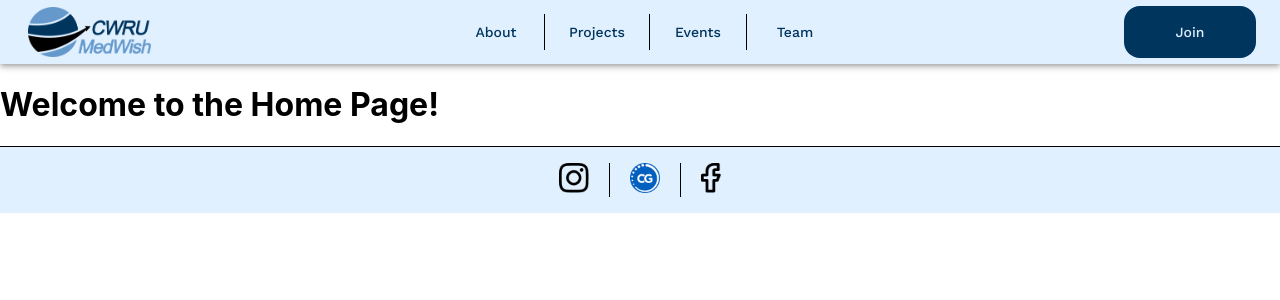
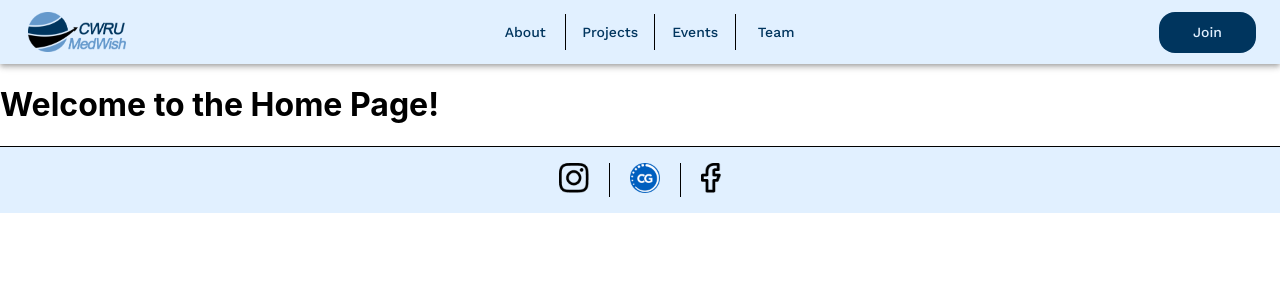
Before and after one commit to roshankern/CWRU-MedWish-Website, a React (Create React App) app: page / in a window 1280 px wide. Shown: the top 300 px of the page. Built offline with nearby package versions, Linux system fonts and the light colour scheme; the HTML template or start-up script is replaced by a standard one.

Commit message:
Compress app bar (#16)
* make hamburger menu

* use wide content

* finish app bar

```diff
--- a/package.json
+++ b/package.json
@@ -3,11 +3,11 @@
   "version": "0.1.0",
   "private": true,
   "dependencies": {
+    "@emailjs/browser": "^3.11.0",
     "@emotion/react": "^11.11.1",
     "@emotion/styled": "^11.11.0",
+    "@fontsource/work-sans": "^5.0.5",
     "@mui/icons-material": "^5.14.0",
-    "@mui/material": "^5.14.0",
-    "@fontsource/work-sans": "^5.0.5",
     "@mui/material": "^5.13.5",
     "@testing-library/jest-dom": "^5.16.5",
     "@testing-library/react": "^13.4.0",
--- a/src/components/CustomAppBar/CustomAppBar.js
+++ b/src/components/CustomAppBar/CustomAppBar.js
@@ -1,22 +1,53 @@
-// CustomAppBar.js
-import React, { useState, useEffect } from "react";
+import React, { useState } from "react";
 import { Link as RouterLink } from "react-router-dom";
 import AppBar from "@mui/material/AppBar";
 import Toolbar from "@mui/material/Toolbar";
 import Button from "@mui/material/Button";
 import Box from "@mui/material/Box";
+import IconButton from "@mui/material/IconButton";
+import Drawer from "@mui/material/Drawer";
+import MenuIcon from "@mui/icons-material/Menu";
+import useMediaQuery from "@mui/material/useMediaQuery";
+import { useTheme } from "@mui/material/styles";
 import MedWishLogo from './CustomAppBar_MedWishLogo.png';
 
-const Divider = () => <Box borderRight={1} borderColor="black" mx={2} />;
+const Divider = () => <Box borderRight={1} borderColor="black" mx={1} />;
 
-function CustomAppBar() {
-    return (
-        <AppBar position="static">
-            <Toolbar>
-                <Box display="flex" justifyContent="left">
-                    <Button color="secondary" component={RouterLink} to="/" startIcon={<img src={MedWishLogo} alt="MedWish Logo" style={{ height: "50px", objectFit: 'contain' }} />} />
+const MedWishLogoButton = () => (
+    <Box display="flex" flexGrow={1} justifyContent="left">
+        <Button color="secondary" component={RouterLink} to="/" startIcon={<img src={MedWishLogo} alt="MedWish Logo" style={{ height: "40px", objectFit: 'contain' }} />} />
     </Box>
+);
 
+const JoinButton = () => (
+    <Box display="flex" flexGrow={1} justifyContent="right">
+        <a
+            href="https://community.case.edu/MedWish/club_signup"
+            target="_blank"
+            rel="noopener noreferrer"
+            style={{ textDecoration: 'none' }}
+        >
+            <Box
+                display="flex"
+                alignItems="center"
+                justifyContent="center"
+                bgcolor="#00355E"
+                borderRadius="16px"
+                px={2}
+                py={1}
+                width="65px"
+                height="25px"
+                cursor="pointer"
+            >
+                <Button color="primary" sx={{ textTransform: 'none' }}>
+                    Join
+                </Button>
+            </Box>
+        </a>
+    </Box>
+);
+
+const WideMenuContent = () => (
     <Box display="flex" justifyContent="center" flexGrow={2}>
         <Button color="secondary" component={RouterLink} to="/about" sx={{ textTransform: 'none' }}>About</Button>
         <Divider />
@@ -26,35 +57,57 @@ function CustomAppBar() {
         <Divider />
         <Button color="secondary" component={RouterLink} to="/team" sx={{ textTransform: 'none' }}>Team</Button>
     </Box>
+);
 
-                <a
-    href="https://community.case.edu/MedWish/club_signup"
-    target="_blank"
-    rel="noopener noreferrer"
-    style={{ textDecoration: 'none' }}  // Removes underline from the link
->
-    <Box
-        display="flex"
-        alignItems="center"
-        justifyContent="center"
-        bgcolor="#00355E"
-        borderRadius="16px"
-        px={2}
-        py={1}
-        width="100px"
-        cursor="pointer"  // Changes the cursor to a hand when hovering over the box
-    >
-        <Button
-            color="primary"
-            sx={{ textTransform: 'none' }}  // No uppercasing of the text
-        >
-            Join
-        </Button>
+const MobileDrawerContent = () => (
+    <Box display="flex" flexDirection="column" alignItems="center" p={2}>
+        <WideMenuContent />
     </Box>
-</a>
+);
+
+function CustomAppBar() {
+    const [isDrawerOpen, setIsDrawerOpen] = useState(false);
+    const theme = useTheme();
+    const isMobile = useMediaQuery(theme.breakpoints.down('sm'));
+
+    const toggleDrawer = (open) => (event) => {
+        setIsDrawerOpen(open);
+    };
+
+    return (
+        <AppBar position="static">
+            <Toolbar>
+                {isMobile ? (
+                    <>
+                        {/* MedWish Logo on the left */}
+                        <MedWishLogoButton />
+
+                        {/* Hamburger Icon in the center */}
+                        <IconButton color="secondary" onClick={toggleDrawer(true)}>
+                            <Box display="flex" flexGrow={1} justifyContent="center">
+                                <IconButton color="secondary" onClick={toggleDrawer(true)}>
+                                    <MenuIcon />
+                                </IconButton>
+                            </Box>
+                        </IconButton>
+
+                        {/* Join Button on the right */}
+                        <JoinButton />
+
+                        <Drawer anchor="top" open={isDrawerOpen} onClose={toggleDrawer(false)}>
+                            <MobileDrawerContent />
+                        </Drawer>
+                    </>
+                ) : (
+                    <>
+                        <MedWishLogoButton />
+                        <WideMenuContent />
+                        <JoinButton />
+                    </>
+                )}
             </Toolbar>
         </AppBar>
     );
 }
 
-export default CustomAppBar;
+export default CustomAppBar
```
Also changed, not shown: 1 other file (tests, documents, lock files or other folders). Lines whose indentation alone changed are shown as unchanged.
